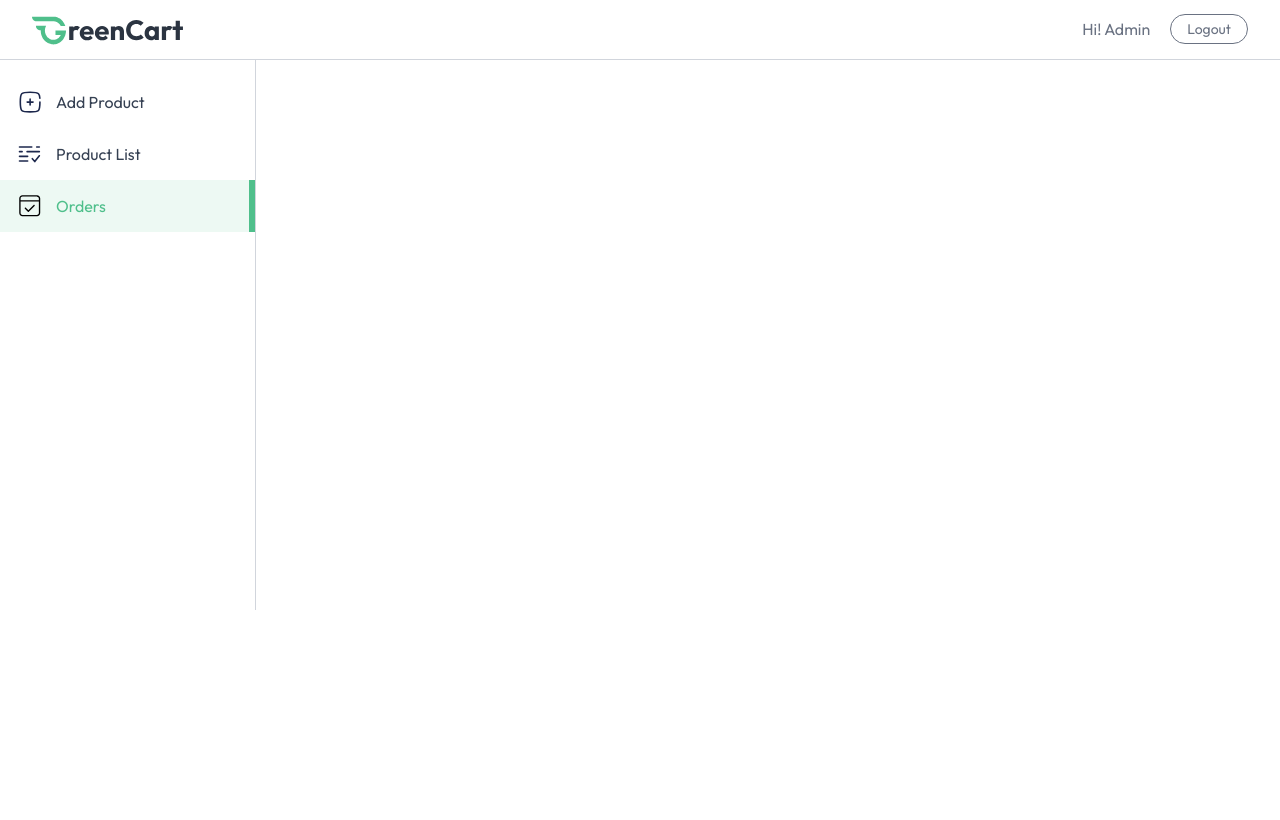
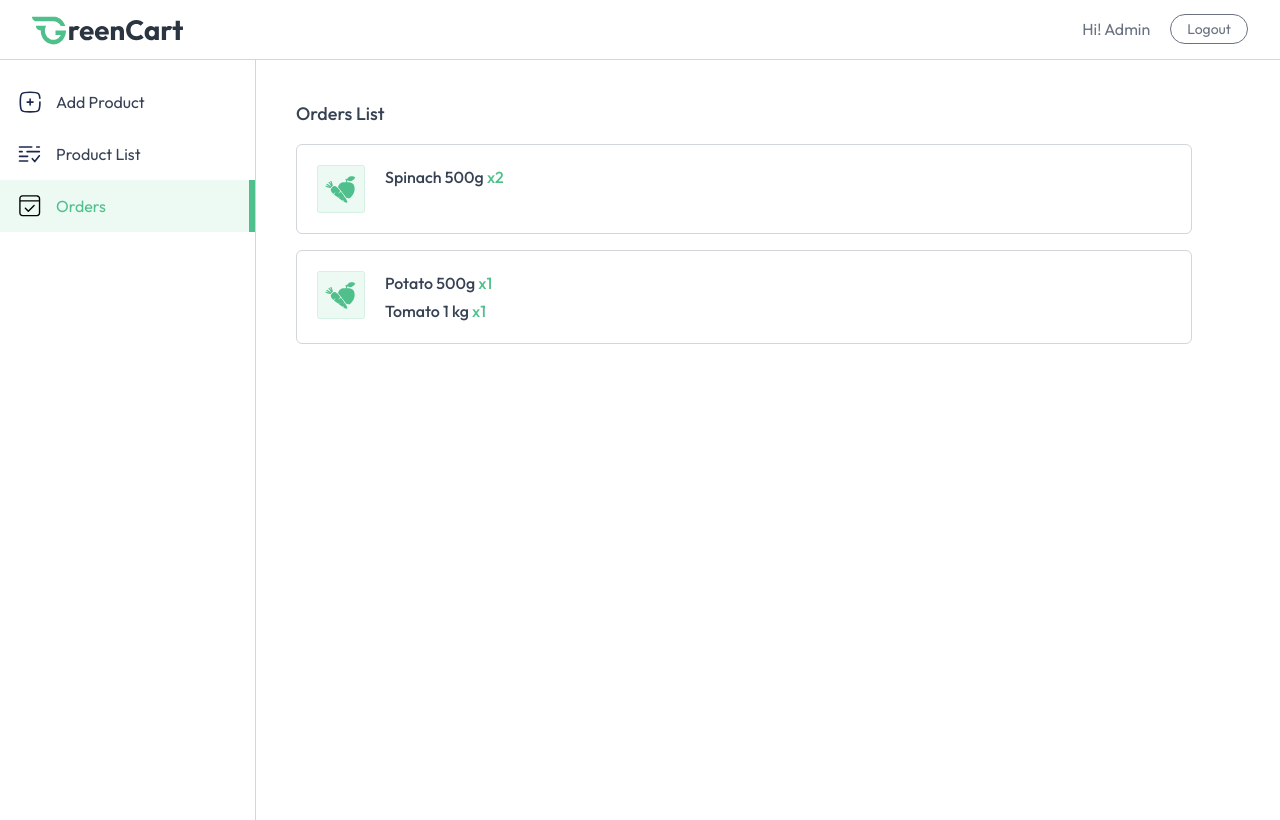
Before and after one commit to tharani-2006/GreenCart, a React (Vite) app in the folder client/: page /seller/orders in a window 1280 px wide. Both pictures are taken after typing "name@example.com", "Sample123" into the empty fields and a click on the button "Login". Built offline with nearby package versions, Linux system fonts and the light colour scheme.

Commit message:
develop Orders page with dummyOrders list

```diff
--- a/client/src/pages/seller/Orders.jsx
+++ b/client/src/pages/seller/Orders.jsx
@@ -1,11 +1,52 @@
-import React from 'react'
+import React, { useEffect, useState } from "react";
+import { useAppContext } from "../../context/AppContext";
+import { assets } from "../../assets/assets";
+import { dummyOrders } from "../../assets/assets";
 
 const Orders = () => {
+  const { currency } = useAppContext();
+  const [orders, setOrders] = useState([]);
+
+  useEffect(() => {
+    setOrders(dummyOrders);
+  }, []);
+
   return (
-    <div>
+    <div className="no-scrollbar flex-1 h-[95vh] overflow-y-scroll">
+      <div className="md:p-10 p-4 space-y-4">
+        <h2 className="text-lg font-medium">Orders List</h2>
 
+        {orders.map(order => (
+          <div
+            key={order._id}
+            className="flex flex-col md:flex-row md:items-center gap-5 p-5 justify-between max-w-4xl rounded-md border border-gray-300"
+          >
+            {/* ITEMS */}
+            <div className="flex gap-5 max-w-80">
+              <img
+                className="w-12 h-12 object-cover"
+                src={assets.box_icon}
+                alt="box"
+              />
+
+              <div className="space-y-1">
+                {order.items.map(item => (
+                  <p key={item._id} className="font-medium">
+                    {item.product.name}
+                    <span className="text-primary">
+                      {" "}x{item.quantity}
+                    </span>
+                  </p>
+                ))}
+              </div>
+            </div>
+
+
+          </div>
+        ))}
+      </div>
     </div>
-  )
-}
+  );
+};
 
-export default Orders
+export default Orders;
--- a/client/src/pages/seller/SellerLayout.jsx
+++ b/client/src/pages/seller/SellerLayout.jsx
@@ -31,7 +31,7 @@ const SellerLayout = () => {
                 </div>
             </div>
             <div className='flex'>
-                <div className="md:w-64 w-16 border-r h-[550px] text-base border-gray-300 pt-4 flex flex-col transition-all duration-300">
+                <div className="md:w-64 w-16 border-r h-[95vh] text-base border-gray-300 pt-4 flex flex-col ">
                     {sidebarLinks.map((item) => (
                         <NavLink to={item.path} key={item.name} end={item.path === '/seller'}
                             className={({ isActive }) => `flex items-center py-3 px-4 gap-3
```
